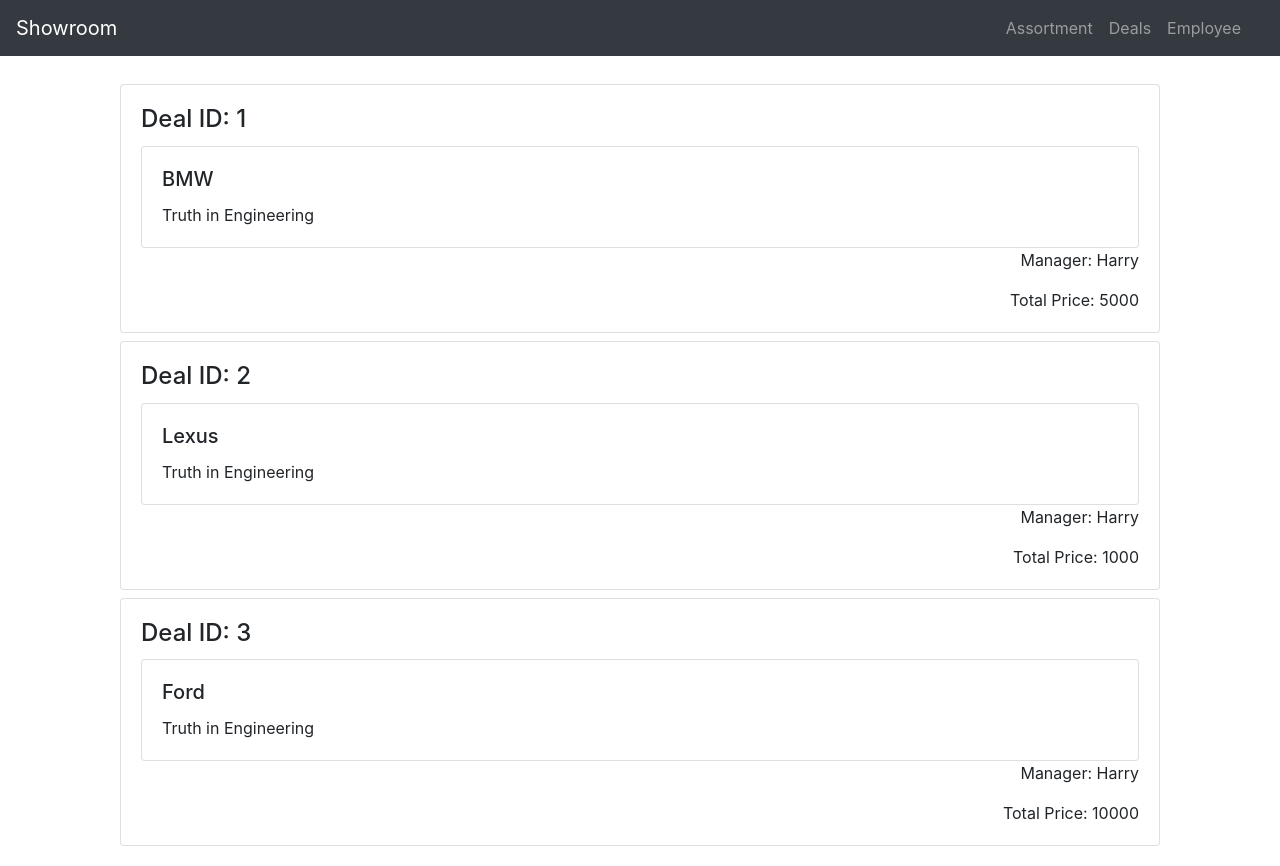
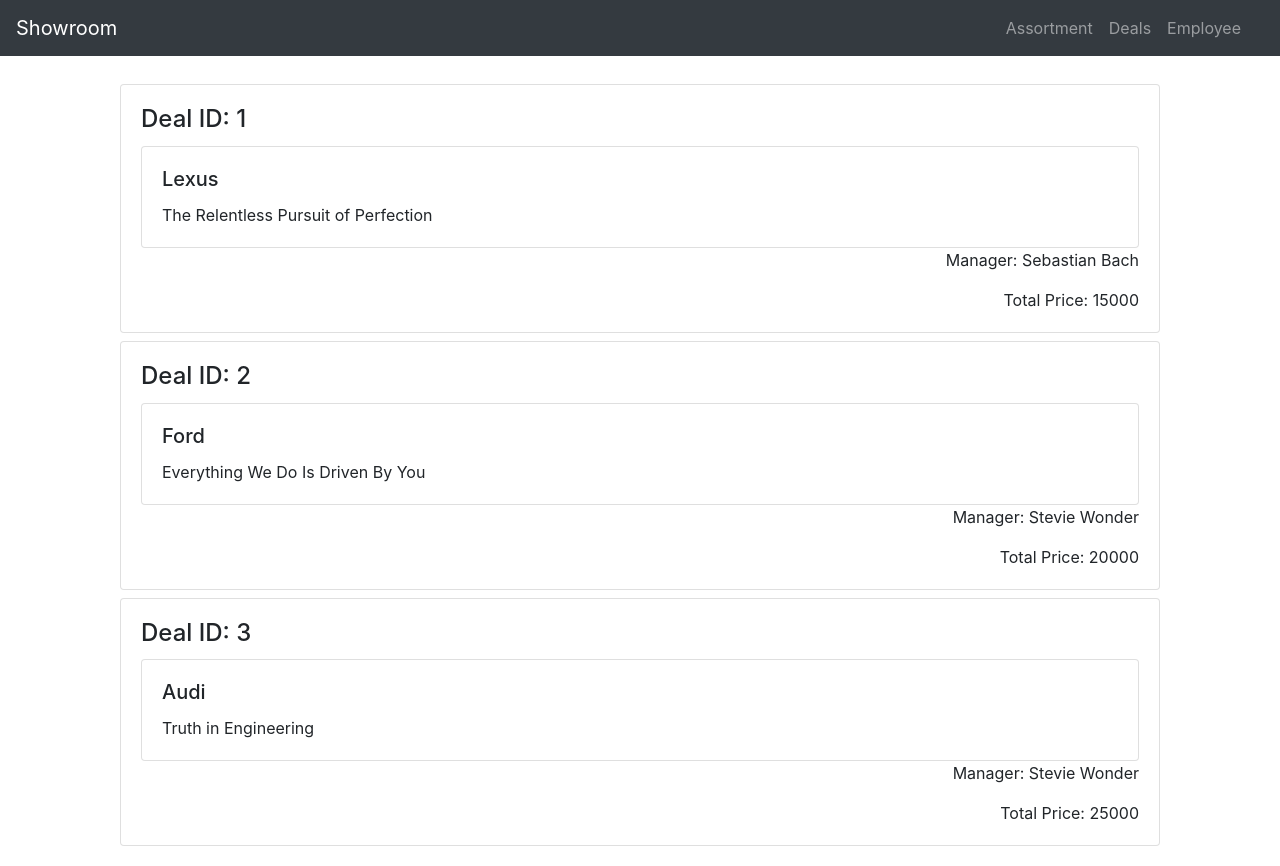
Before and after one commit to denyskom/React-ShowroomJS, a React (Create React App) app: page /deal in a window 1280 px wide. Built offline with nearby package versions, Linux system fonts and the light colour scheme; data requests are answered from the project's data file.

Commit message:
add reading deals from db

```diff
--- a/src/Deal/Deals.js
+++ b/src/Deal/Deals.js
@@ -11,32 +11,87 @@
 class  Deals extends Component{
     state = {
         deals: [
-            {id:1,brand: "BMW", description: "Truth in Engineering", price: "5000", manager: "Harry"},
-            {id:2,brand: "Lexus", description: "Truth in Engineering", price: "1000", manager: "Harry"},
-            {id:3,brand: "Ford", description: "Truth in Engineering", price: "10000", manager: "Harry"}
+            // {id:1,brand: "BMW", description: "Truth in Engineering", price: "5000", manager: "Harry"},
+            // {id:2,brand: "Lexus", description: "Truth in Engineering", price: "1000", manager: "Harry"},
+            // {id:3,brand: "Ford", description: "Truth in Engineering", price: "10000", manager: "Harry"}
         ],
+        assortment:[],
+        managers:[],
+        isDealsLoaded: false,
+        isEmployeeLoaded:false,
+        isAllLoaded: false
+    };
+
+    loadDeals = () => {
+        return axios.get(dealsURL).then(response => {
+            let dbDeals = response.data;
+            this.setState({deals:dbDeals, isDealsLoaded: true})
+        });
+    };
+
+    loadManagers = () => {
+        let deals = this.state.deals;
+        let url = `${employeeURL}?`;
+        url += deals.map(deal => `id=${deal.sellerId}`).join("&");
+        return axios.get(url).then(response => this.setState({managers:response.data, isEmployeeLoaded: true})
+        );
     };
 
     componentDidMount(){
-        // axios.get(dealsURL).then(response => {
-        //
-        // })
+        if(!this.state.isDealsLoaded) {
+            this.loadDeals().then(() => {
+                if(this.state.isDealsLoaded) {
+                    this.loadManagers().then(() => {
+                        if(this.state.isEmployeeLoaded) {
+                            let deals = this.state.deals;
+                            let url = `${assortmentURL}?`;
+                            url += deals.map(deal => `id=${deal.productId}`).join("&");
+                            axios.get(url).then(response => {
+                                let assortment = response.data;
+                                let deals =  this.state.deals.map(deal => {
+                                    let manager = this.state.managers.find(manager => deal.sellerId === manager.id);
+                                    let product = assortment.find(product => deal.productId === product.id);
 
+                                    return {
+                                        ...deal,
+                                        manager: manager.full_name,
+                                        brand: product.brand,
+                                        description: product.description
+                                    }
+                                });
+                                this.setState({deals:deals, isAllLoaded:true});
+                                }
+                            );
 
-       }
+                        }
+                    });
+                }
+            });
+        }
 
+        }
 
-    render() {
-         let deals = (
+    renderDeals = () => {
+        return (
             <div>
                 {this.state.deals.map(deal => {
                     return <Deal key={deal.id}
-                        deal={deal}/>
+                                 deal={deal}/>
                 })
                 }
             </div>
         );
+    };
 
+
+    render() {
+
+
+
+        if(!this.state.isAllLoaded)  {
+            return(<h3>Loading...</h3>);
+        }
+        let deals = this.renderDeals();
 
         return (
             <div className="container">
```
